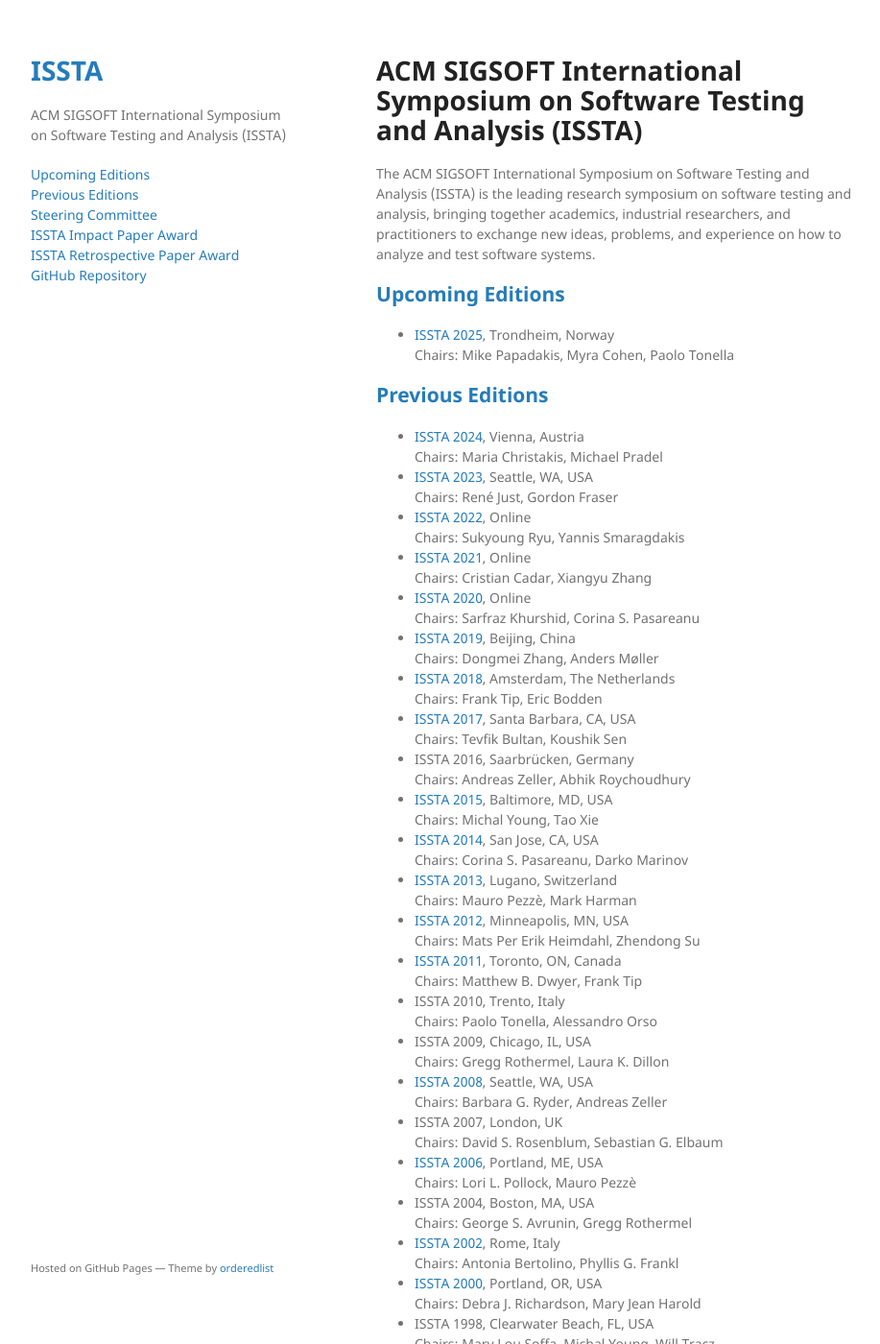
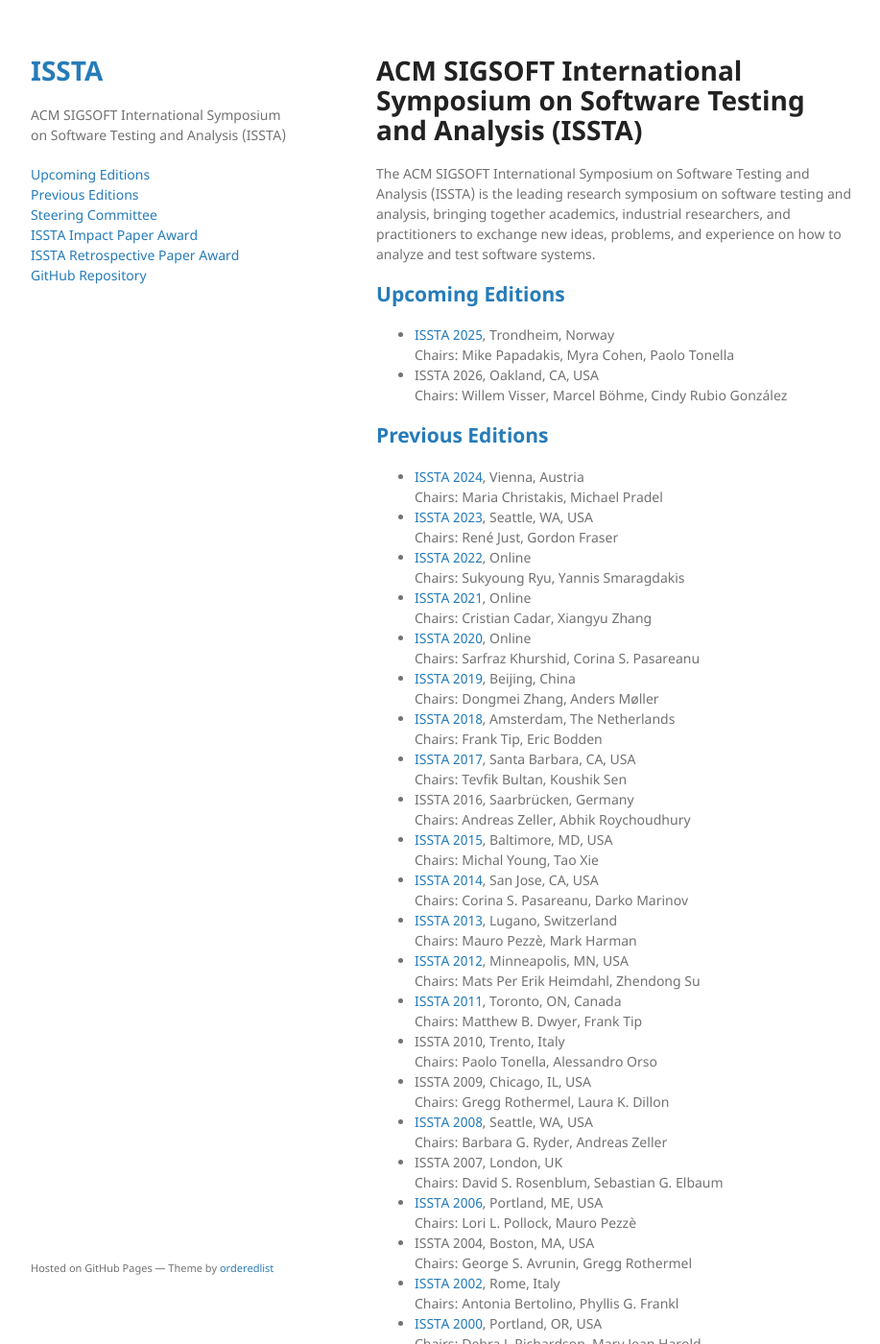
Before and after one commit to issta-conferences/issta-conferences.github.io, a Jekyll site: the page built from index.md, in a window 1280 px wide and 1400 px high. Shown: the whole window at 96% size, without its empty margins (178-1095 px from the left). Built offline with Jekyll 4.4.1, drawn with Linux system fonts in a browser that asks for light colours; our own code applies the rules of GitHub Pages for plain Markdown files; some of the changed text lies outside the part shown.

Commit message:
Add ISSTA 2026 chairs

```diff
--- a/index.md
+++ b/index.md
@@ -10,6 +10,8 @@ The ACM SIGSOFT International Symposium on Software Testing and Analysis (ISSTA)
 ## <a name="upcoming">Upcoming Editions</a>
 * [ISSTA 2025](https://conf.researchr.org/home/issta-2025), Trondheim, Norway <br/>
     Chairs: Mike Papadakis, Myra Cohen, Paolo Tonella
+* ISSTA 2026, Oakland, CA, USA <br />
+    Chairs: Willem Visser, Marcel Böhme, Cindy Rubio González
 
 ## <a name="previous">Previous Editions</a>
 * [ISSTA 2024](https://conf.researchr.org/home/issta-2024), Vienna, Austria <br/>
@@ -72,6 +74,8 @@ Chair: René Just<br/>
 Vice-chair: Maria Christakis<br/>
 
 * Willem Visser (until 2031)
+* Marcel Böhme (until 2031)
+* Cindy Rubio González (until 2031)
 * Paolo Tonella (until 2030)
 * Myra B. Cohen (until 2030)
 * Mike Papadakis (until 2030)
```
